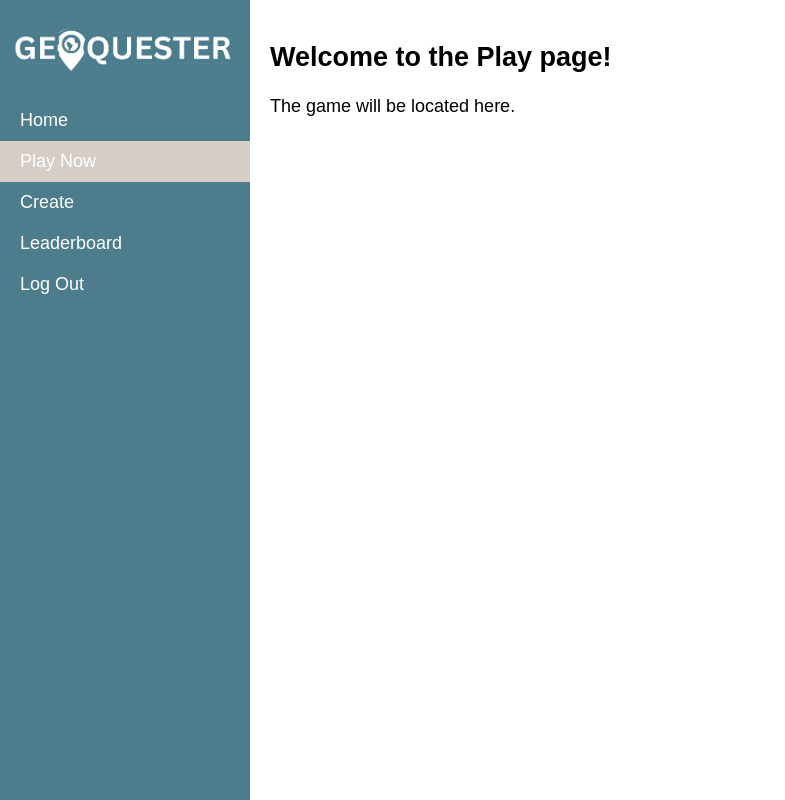
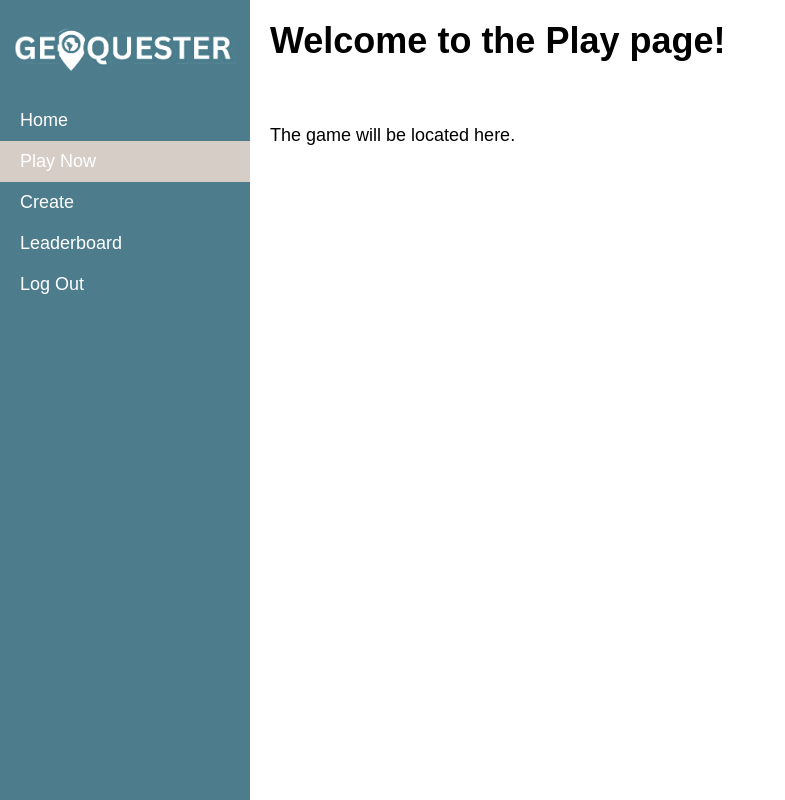
Before and after one commit to sarahp16/agile_group_project, a Flask app: page /play in a window 1280 px wide. Shown: the whole page, without its empty margins (0-785 px from the left). Run offline with Flask 3, Linux system fonts and the light colour scheme.

Commit message:
Update play.html
Changed to conform to new stylesheet.

```diff
--- a/local setup/app/templates/play.html
+++ b/local setup/app/templates/play.html
@@ -23,8 +23,8 @@
     </div>
 
     <div class="main-content">
-        <div class="content">
-            <h2>Welcome to the Play page!</h2>
+        <div class="header">
+            <h1>Welcome to the Play page!</h1><br>
             <p>The game will be located here.</p>
         </div>
     </div>
```
